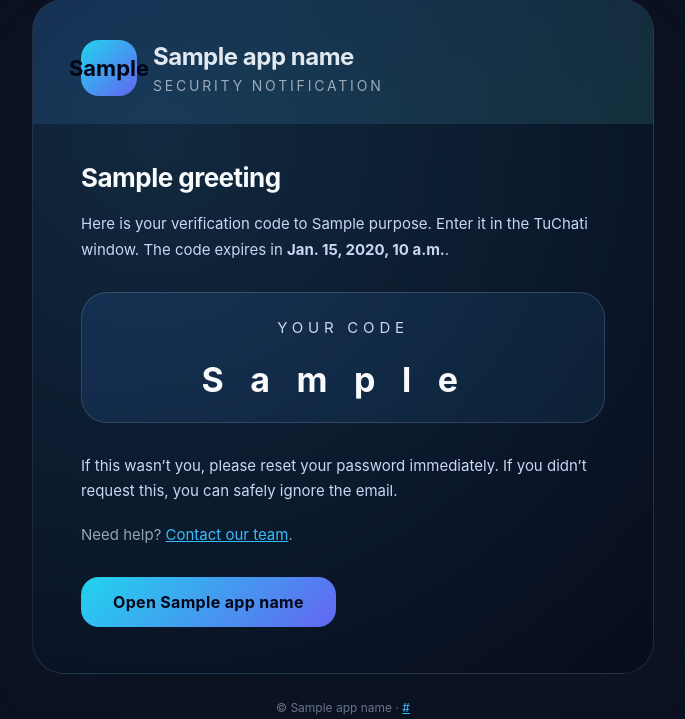
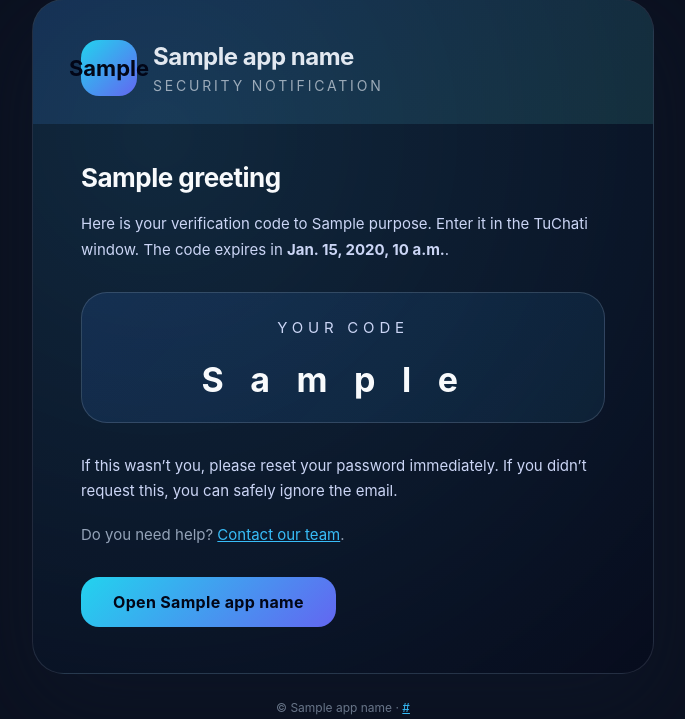
Before and after one commit to MarcelBag/TuChati, a Django app: template backend/apps/accounts/twofa/templates/twofa/verification_email.html in a window 1280 px wide. Shown: the part 33-752 px from the top of the page, without its empty margins (297-982 px from the left). Run offline with Django 5.2, Linux system fonts and the light colour scheme; the template is opened without the code that fills it: most values are stand-ins (such as "Sample title", 1, 10 or a date in 2020).

Commit message:
Twofa authentification

```diff
--- a/backend/apps/accounts/twofa/templates/twofa/verification_email.html
+++ b/backend/apps/accounts/twofa/templates/twofa/verification_email.html
@@ -141,7 +141,7 @@
             <div class="code-value">{{ code_spaced }}</div>
           </div>
           <p>If this wasn’t you, please reset your password immediately. If you didn’t request this, you can safely ignore the email.</p>
-          <p style="color:#94a3b8;">Need help? <a href="mailto:{{ support_email }}">Contact our team</a>.</p>
+          <p style="color:#94a3b8;">Do you need help? <a href="mailto:{{ support_email }}">Contact our team</a>.</p>
           <a href="{{ app_url }}" class="cta">Open {{ app_name }}</a>
         </div>
       </div>
```
